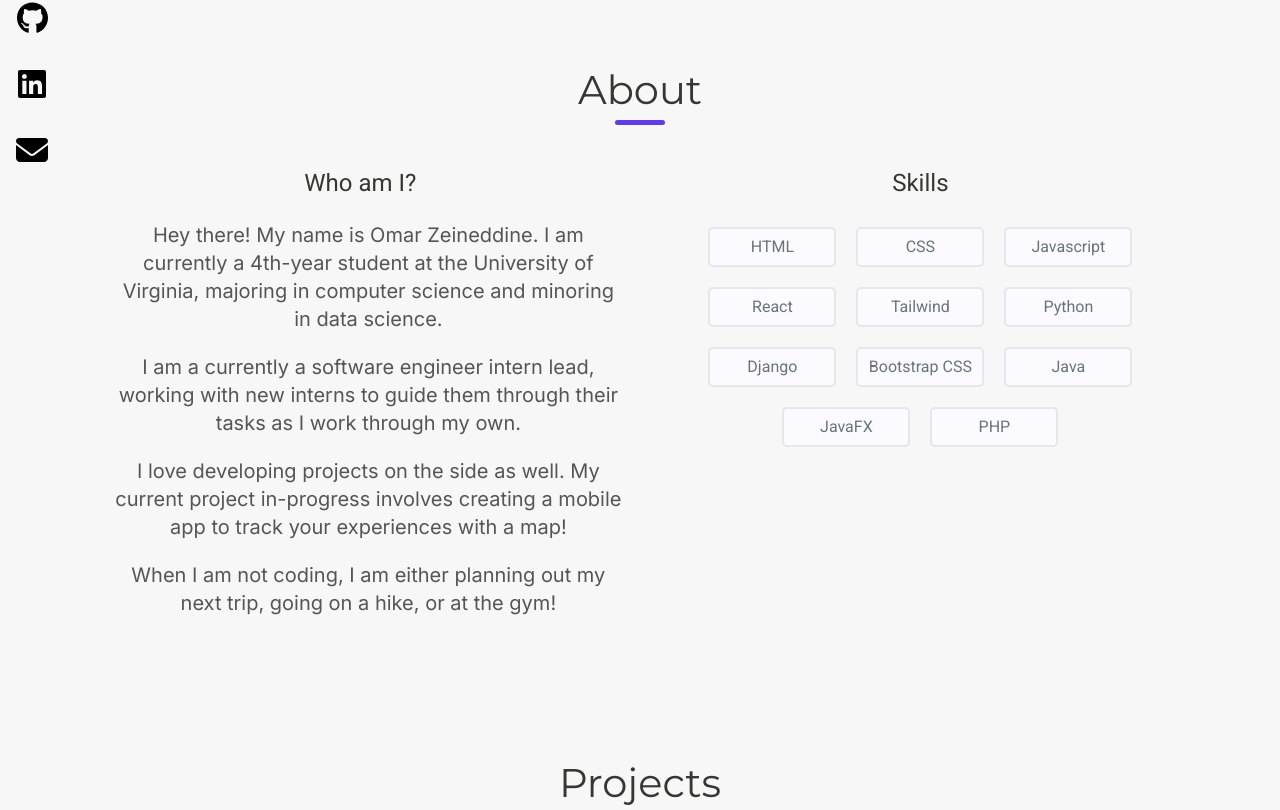
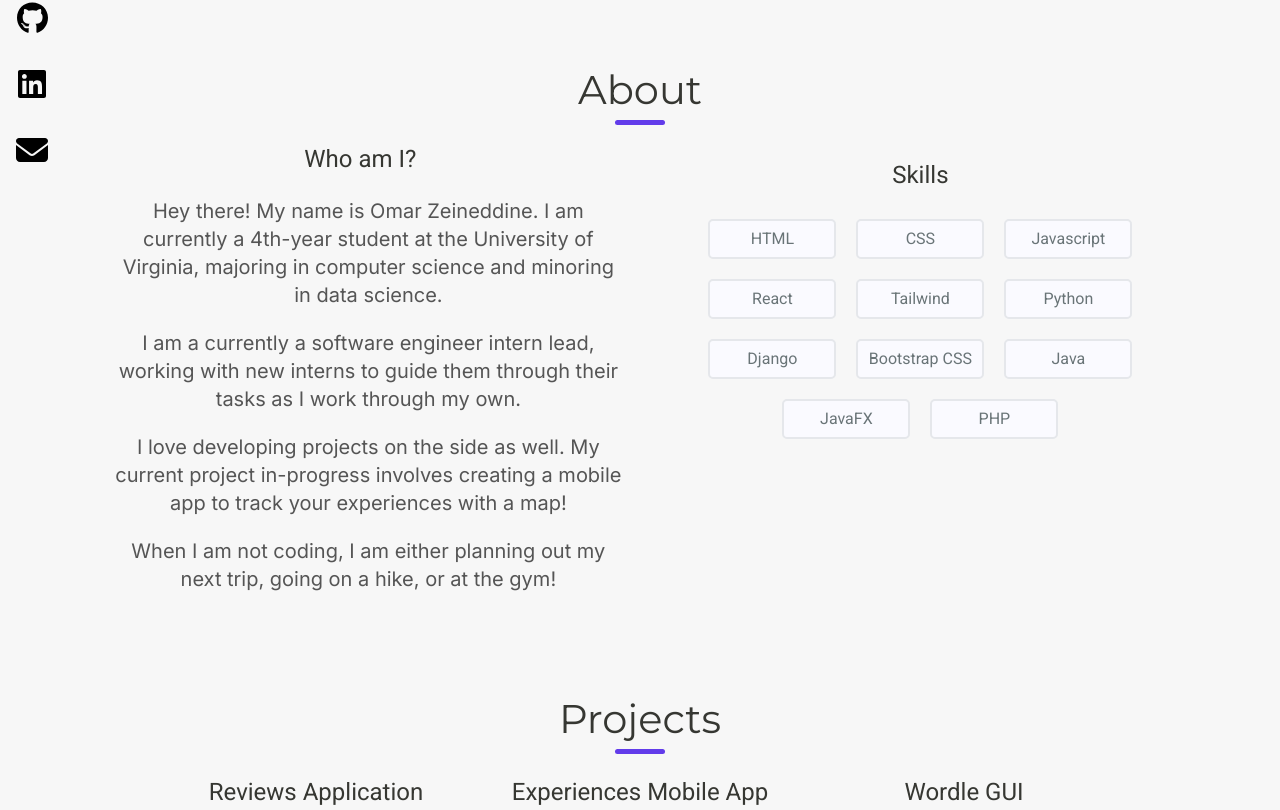
Before and after one commit to ozeineddine/portfolio-website, a Next.js app: page / in a window 1280 px wide. Shown: the part 536-1346 px from the top of the page. Built offline with nearby package versions, Linux system fonts and the light colour scheme.

Commit message:
various looks enhancements

```diff
--- a/app/page.tsx
+++ b/app/page.tsx
@@ -42,13 +42,13 @@ export default function Home() {
 
       {/* Section 2: About */}
       <section id="about" className="w-full flex flex-col items-center">
-        <div className="flex flex-col items-center">
+        <div className="flex flex-col items-center mb-4">
           <h1 className="flex flex-col items-center section_title">
             About <span className="divider"></span>
           </h1>
         </div>
 
-        <div className=" sm:px-20 px-4 py-4 space-x-4 flex flex-col sm:flex-row items-start my-6">
+        <div className=" sm:px-20 px-4 space-y-4 space-x-4 flex flex-col sm:flex-row items-start">
           <div className="flex flex-col items-start space-y-5">
             <p className="section_subtitle self-center sm:self-center pr-2 sm:pr-0 sm:pl-4">Who am I?</p>
             <p className="p1 pl-8 text-left sm:text-center text-xs sm:text-sm md:text-base lg:text-lg xl:text-xl">
```
